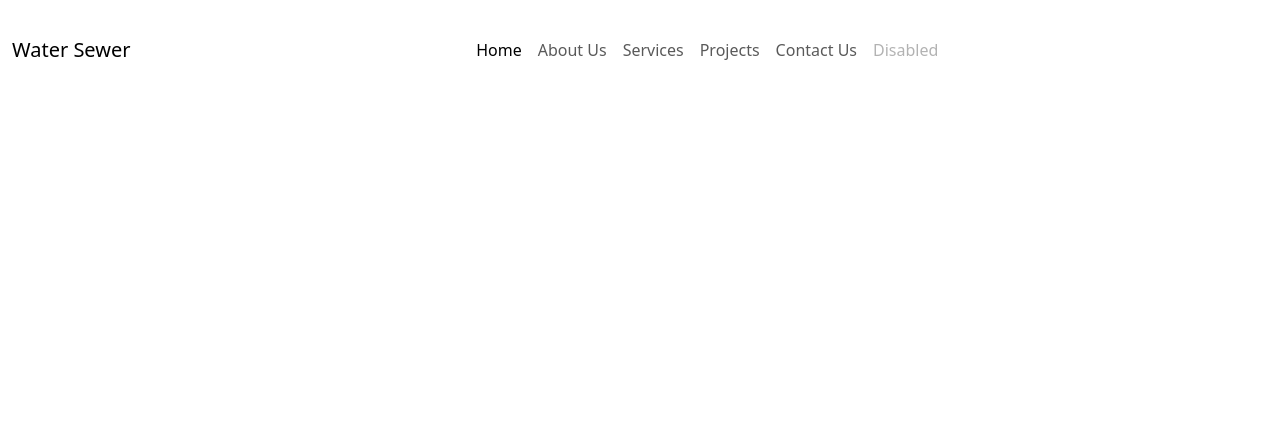
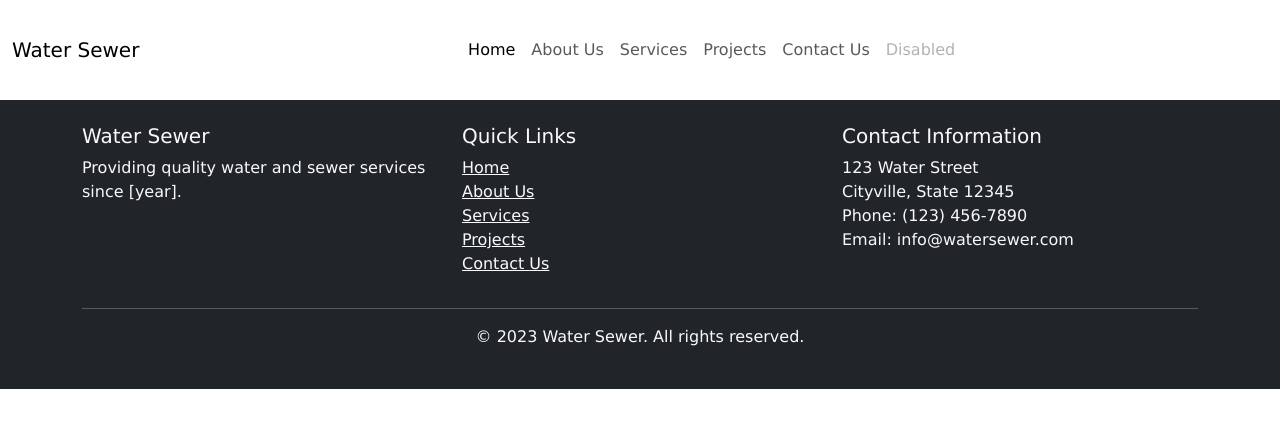
Before and after one commit to EdisonAlushaj/Water-Sewer-App, a React (Vite) app: page /#/app in a window 1280 px wide. Shown: the top 428 px of the page. Built offline with nearby package versions, Linux system fonts and the light colour scheme.

Commit message:
Footer
Krijimi i Footer dhe rregullimi i App

```diff
--- a/src/App.css
+++ b/src/App.css
@@ -0,0 +1,4 @@
+body{
+    margin: 0;
+    font-family: 'Lucida Sans', 'Lucida Sans Regular', 'Lucida Grande', 'Lucida Sans Unicode', Geneva, Verdana, sans-serif;
+}
--- a/src/App.jsx
+++ b/src/App.jsx
@@ -1,16 +1,17 @@
 import React, { Component, Suspense } from 'react';
 import { HashRouter, Outlet } from 'react-router-dom';
 import './App.css'
-import Header from './Header/header.jsx'
+import Header from './Header/header.jsx';
+import Home from './Home/home.jsx'
+import Footer from './Footer/footer.jsx'
 import AppRoutes from './AppRoutes.jsx';
 
 export const MainLayout = () => {
   return (
     <>
       <Header></Header>
-      <Suspense fallback={<div>Loading...</div>}>
-        <Outlet />
-      </Suspense>
+      <Home></Home>
+      <Footer></Footer>
     </>
   )
 }
--- /dev/null
+++ b/src/Footer/footer.jsx
@@ -0,0 +1,34 @@
+function Footer() {
+    return (
+        <footer className="bg-dark text-light py-4">
+            <div className="container">
+                <div className="row">
+                    <div className="col-md-4">
+                        <h5>Water Sewer</h5>
+                        <p>Providing quality water and sewer services since [year].</p>
+                    </div>
+                    <div className="col-md-4">
+                        <h5>Quick Links</h5>
+                        <ul className="list-unstyled">
+                            <li><a href="#" className="text-light">Home</a></li>
+                            <li><a href="#" className="text-light">About Us</a></li>
+                            <li><a href="#" className="text-light">Services</a></li>
+                            <li><a href="#" className="text-light">Projects</a></li>
+                            <li><a href="#" className="text-light">Contact Us</a></li>
+                        </ul>
+                    </div>
+                    <div className="col-md-4">
+                        <h5>Contact Information</h5>
+                        <p>123 Water Street<br />Cityville, State 12345<br />Phone: (123) 456-7890<br />Email: info@watersewer.com</p>
+                    </div>
+                </div>
+                <hr className="bg-light" />
+                <div className="text-center">
+                    <p>&copy; 2023 Water Sewer. All rights reserved.</p>
+                </div>
+            </div>
+        </footer>
+    );
+}
+
+export default Footer
```
